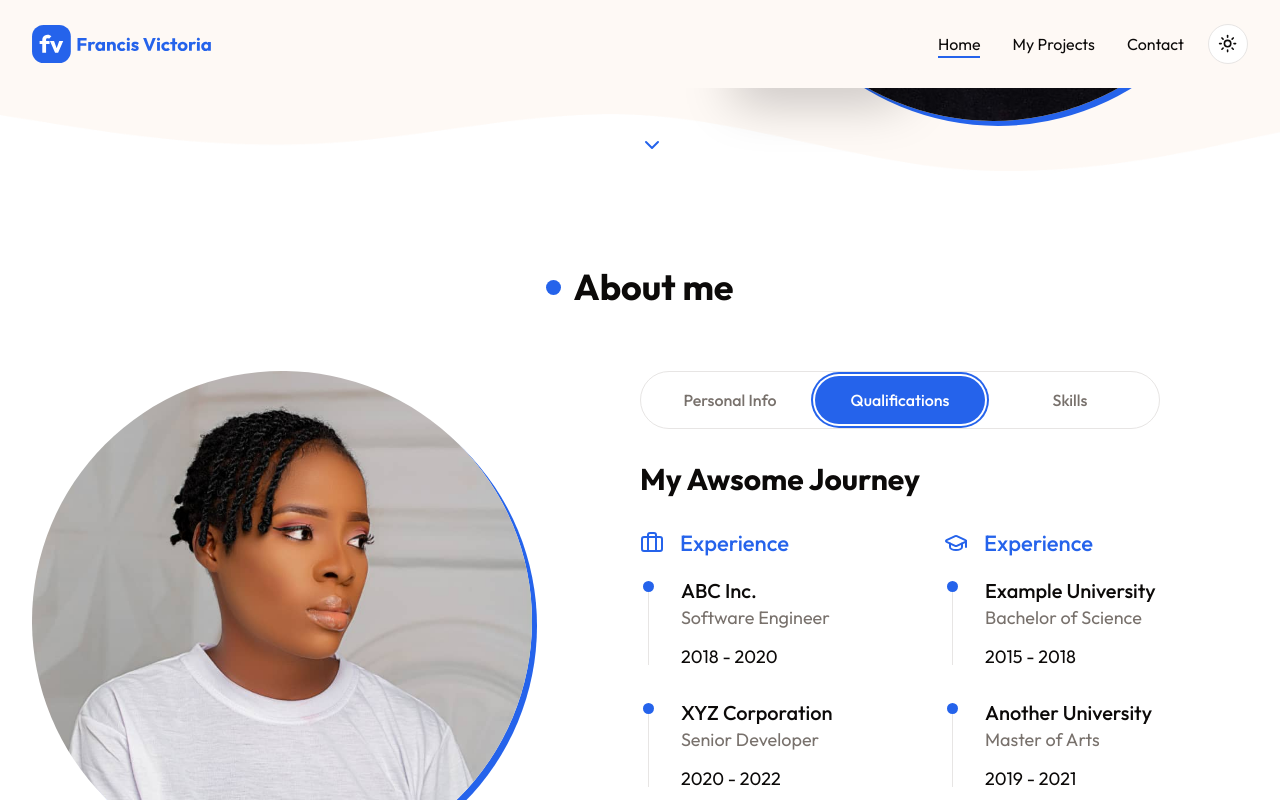
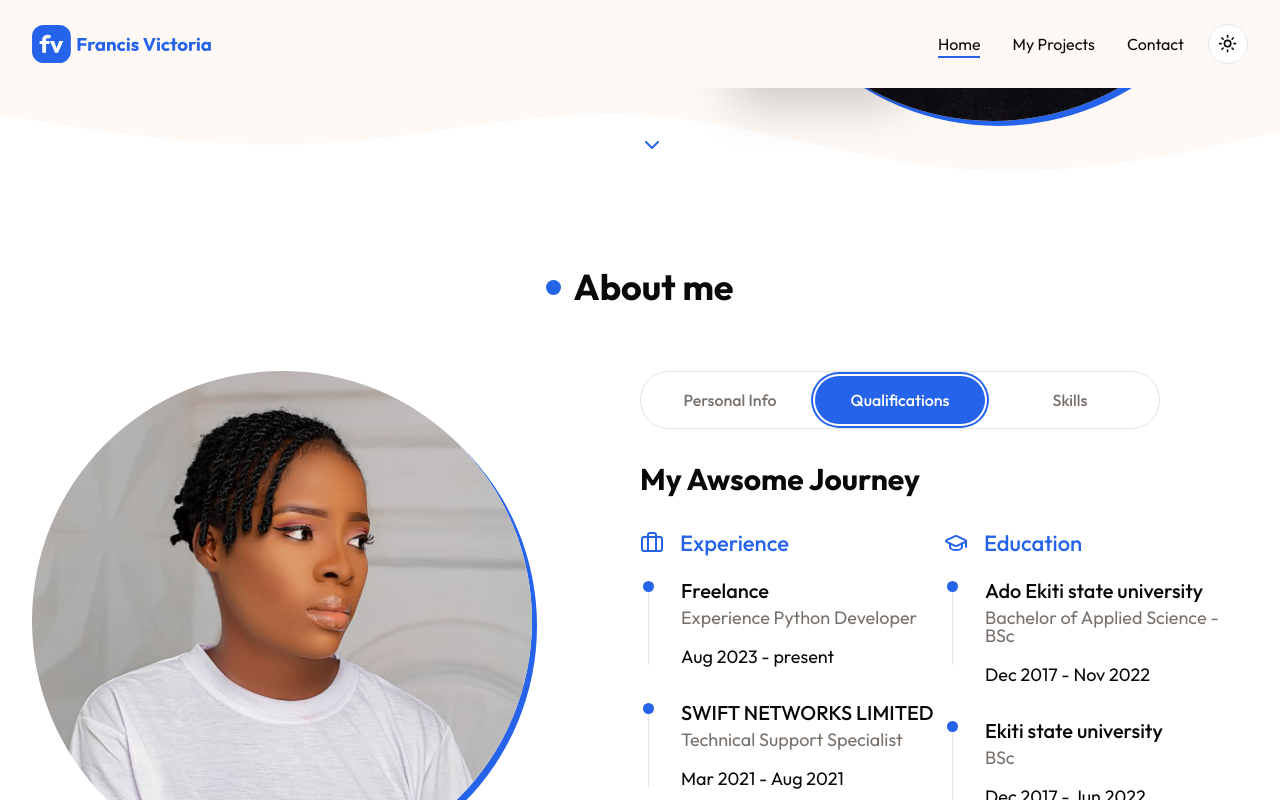
Before and after one commit to DevIsraelHub/portfolio-website, a Next.js app: page / in a window 1280 px wide. Both pictures are taken after a click on the tab "Qualifications". Shown: the part 589-1389 px from the top of the page. Built offline with nearby package versions, Linux system fonts and the light colour scheme.

Commit message:
feat: added the rest data

```diff
--- a/src/constants/index.tsx
+++ b/src/constants/index.tsx
@@ -89,19 +89,14 @@ export const qualificationData = [
     title: "education",
     data: [
       {
-        university: "Example University",
-        role: "Bachelor of Science",
-        years: "2015 - 2018",
+        university: "Ado Ekiti state university",
+        role: "Bachelor of Applied Science - BSc",
+        years: "Dec 2017 - Nov 2022",
       },
       {
-        university: "Another University",
-        role: "Master of Arts",
-        years: "2019 - 2021",
-      },
-      {
-        university: "Yet Another University",
-        role: "Ph.D in Computer Science",
-        years: "2021 - 2025",
+        university: "Ekiti state university",
+        role: "BSc",
+        years: "Dec 2017 - Jun 2022",
       },
     ]
   },
@@ -109,19 +104,14 @@ export const qualificationData = [
     title: "experience",
     data: [
       {
-        company: "ABC Inc.",
-        role: "Software Engineer",
-        years: "2018 - 2020",
+        company: "Freelance",
+        role: "Experience Python Developer",
+        years: "Aug 2023 - present",
       },
       {
-        company: "XYZ Corporation",
-        role: "Senior Developer",
-        years: "2020 - 2022",
-      },
-      {
-        company: "Tech Innovators",
-        role: "Lead Developer",
-        years: "2022 - Present",
+        company: "SWIFT NETWORKS LIMITED",
+        role: "Technical Support Specialist",
+        years: "Mar 2021 - Aug 2021",
       },
     ]
   },
--- a/src/modules/Home/About/index.tsx
+++ b/src/modules/Home/About/index.tsx
@@ -111,7 +111,7 @@ const About = () => {
                       <div className="flex gap-x-4 items-center text-[22px] text-primary">
                         <GraduationCap />
                         <h4 className="capitalize font-medium">
-                          {getData(qualificationData, "experience")?.title}
+                          {getData(qualificationData, "education")?.title}
                         </h4>
                       </div>
                       <div className="flex flex-col gap-y-8">
```
